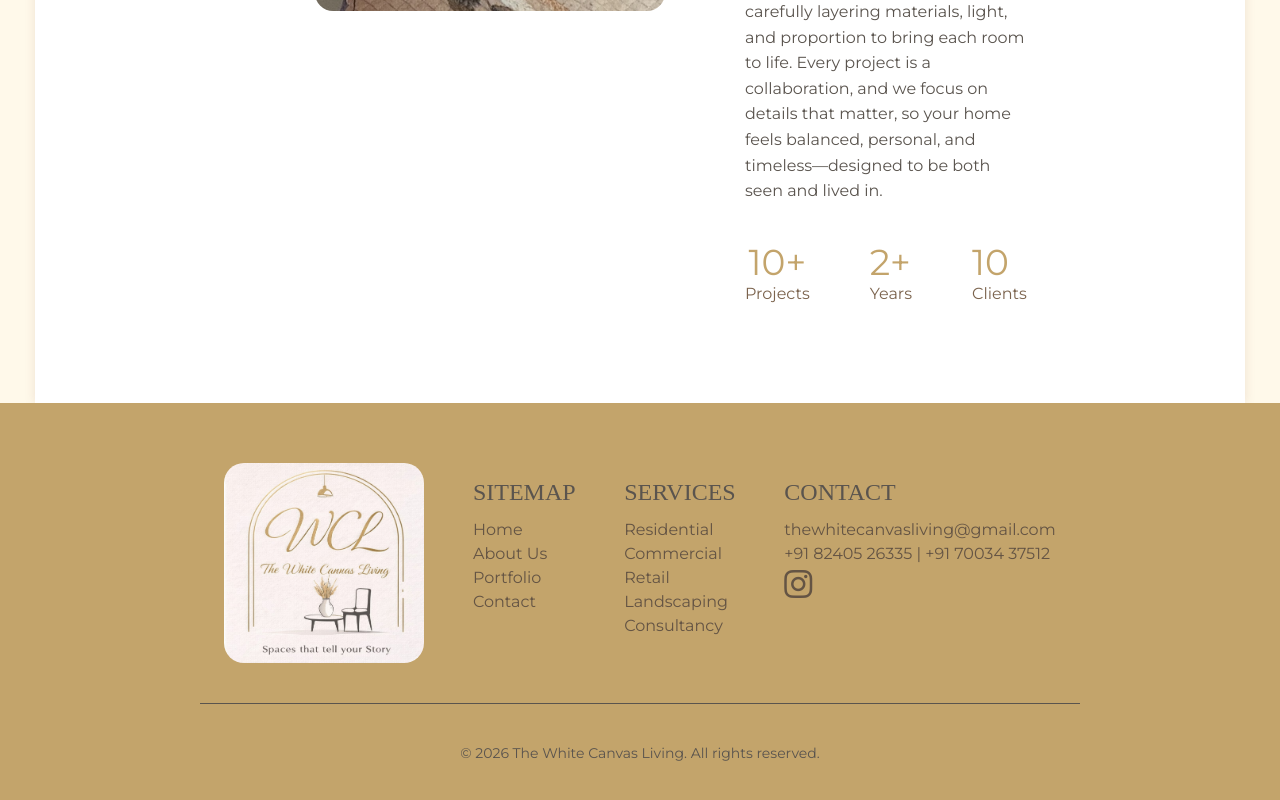
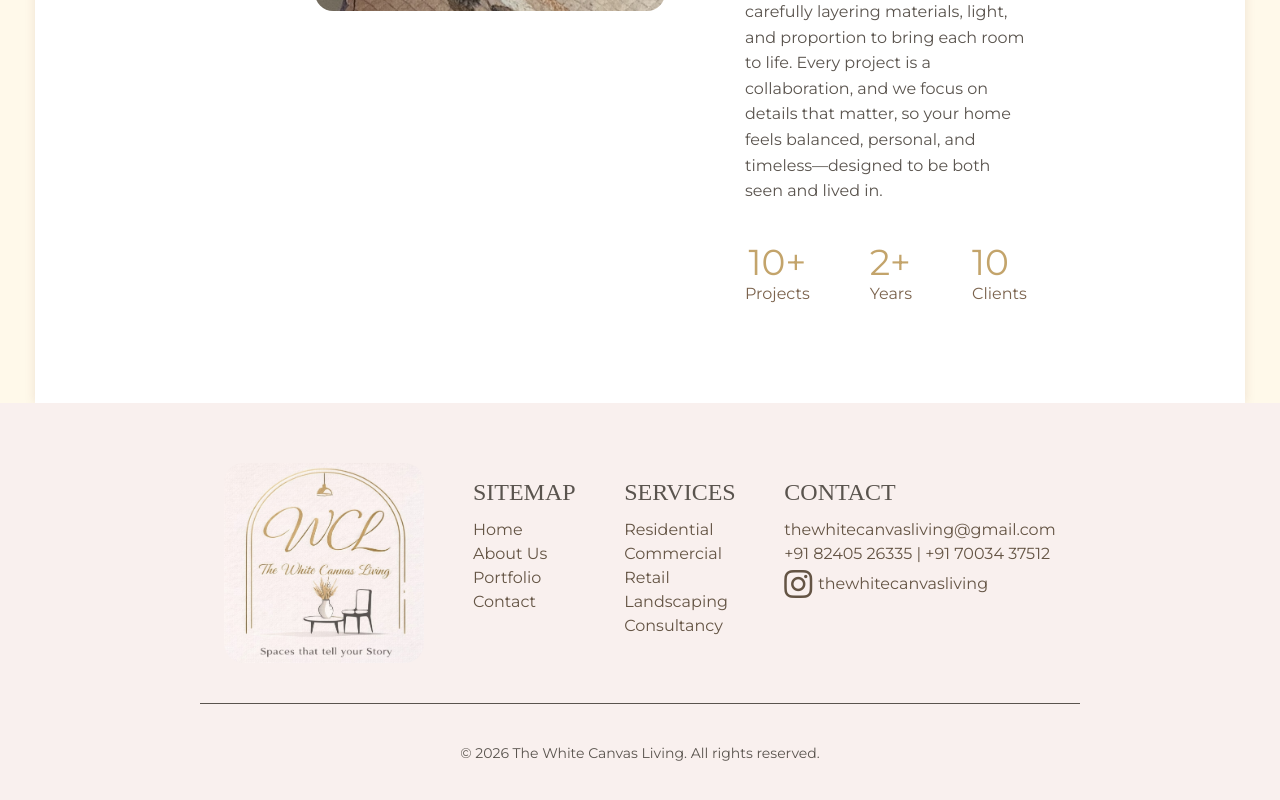
Before and after one commit to thewhitecanvasliving/The-White-Canvas-Living, a React (Vite) app: page / in a window 1280 px wide. Shown: the part 2268-3068 px from the top of the page. Built offline with nearby package versions, Linux system fonts and the light colour scheme; a web font is replaced by a local one.

Commit message:
v1.2.1
-Footer bg color change

```diff
--- a/src/components/Footer.css
+++ b/src/components/Footer.css
@@ -1,5 +1,5 @@
 .footer{
-    background-color: var(--secondary-color);
+    background-color: #f9f0ee;
     position: sticky;
     padding: 60px 200px;
 }
@@ -18,7 +18,7 @@
     display: flex;
     justify-content: space-around;
 
-    background-color: var(--secondary-color);
+    /* background-color: var(--secondary-color); */
 }
 
 .footer-logo {
@@ -42,6 +42,9 @@
 }
 
 .footer-section-items {
+    display: flex;
+    justify-content: center;
+    align-items: center;
     width: fit-content;
     margin-bottom: 5px;
     color: #645444;
--- a/src/components/Footer.jsx
+++ b/src/components/Footer.jsx
@@ -27,7 +27,9 @@ const Footer = () => {
                     <div className="footer-section-title">CONTACT</div>
                     <a href='mailto:thewhitecanvasliving@gmail.com' className="footer-section-items">thewhitecanvasliving@gmail.com</a>
                     <span className="footer-section-items">+91 82405 26335  |  +91 70034 37512</span>
-                    <a href='https://www.instagram.com/thewhitecanvasliving' target='_blank' className="footer-section-items"><i class="fa-brands fa-instagram fa-2x"></i></a>
+                    <a href='https://www.instagram.com/thewhitecanvasliving' target='_blank' className="footer-section-items" style={{gap:'6px'}}>
+                        <i class="fa-brands fa-instagram fa-2x"></i> thewhitecanvasliving
+                    </a>
                 </div>
             </div>
             <hr />
```
Also changed, not shown: public/images/about-us-img.jpeg.
